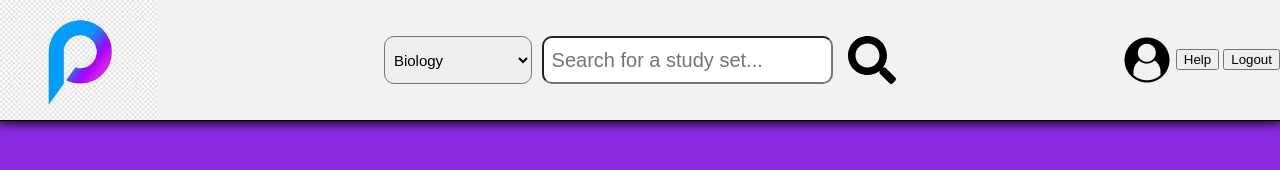
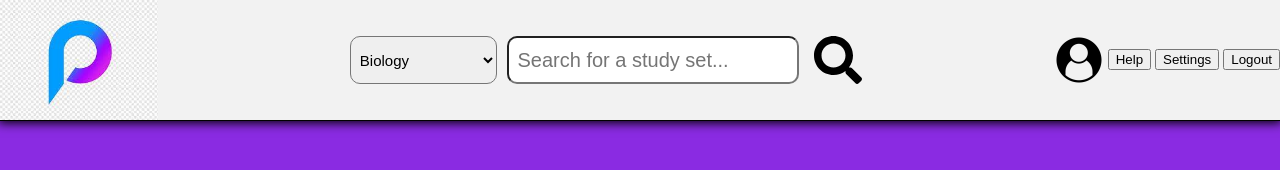
Before and after one commit to MrLucasAlmeida/quizzy, a website: page public_html/home.html in a window 1280 px wide. Drawn offline with Linux system fonts and the light colour scheme.

Commit message:
added settings button to the home page

```diff
--- a/public_html/home.html
+++ b/public_html/home.html
@@ -28,6 +28,7 @@
         <div id="headerButtons">
             <img src="./assets/avatar.png" alt="Avatar" class="avatar">
             <button id="homeButton">Help</button>
+            <button onclick="window.location.href = '/settings.html'" id="homeButton">Settings</button>
             <button id="logoutButton">Logout</button>
         </div>
     </div>
```
Also changed, not shown: server.js (+1 -6 lines).
